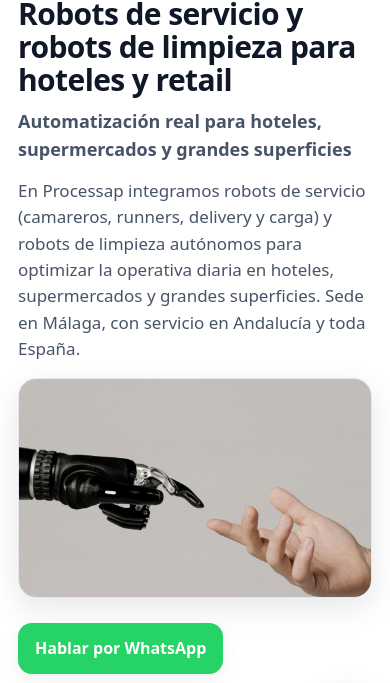
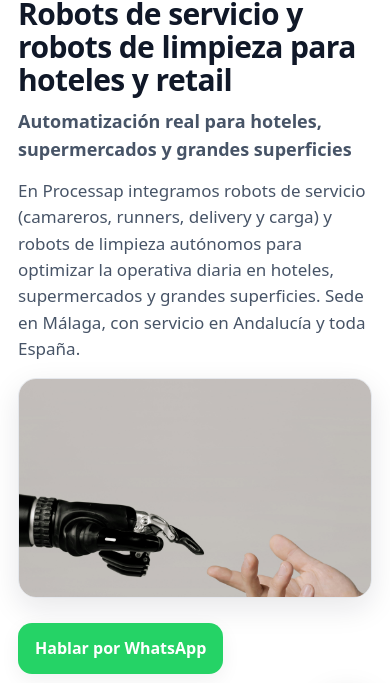
Before and after one commit to Daviddom83/daviddom83.github.io, a plain HTML site: page index.html in a window 390 px wide. Shown: the part 95-778 px from the top of the page. Drawn offline with Linux system fonts and the light colour scheme.

Commit message:
Add files via upload

```diff
--- a/styles.css
+++ b/styles.css
@@ -75,14 +75,18 @@ h2{
   width:100%;
   max-height:320px;
   object-fit:cover;
-  object-position:center;
+  object-position:center 30%; /* 👈 clave: sube el foco */
   border-radius:var(--radius);
   border:1px solid var(--line);
   box-shadow:var(--shadow);
 }
 @media (max-width:720px){
-  .hero-image{max-height:220px;}
+  .hero-image{
+    max-height:220px;
+    object-position:center 35%;
+  }
 }
+
 
 /* Acciones */
 .hero-actions{margin-top:18px}
```
